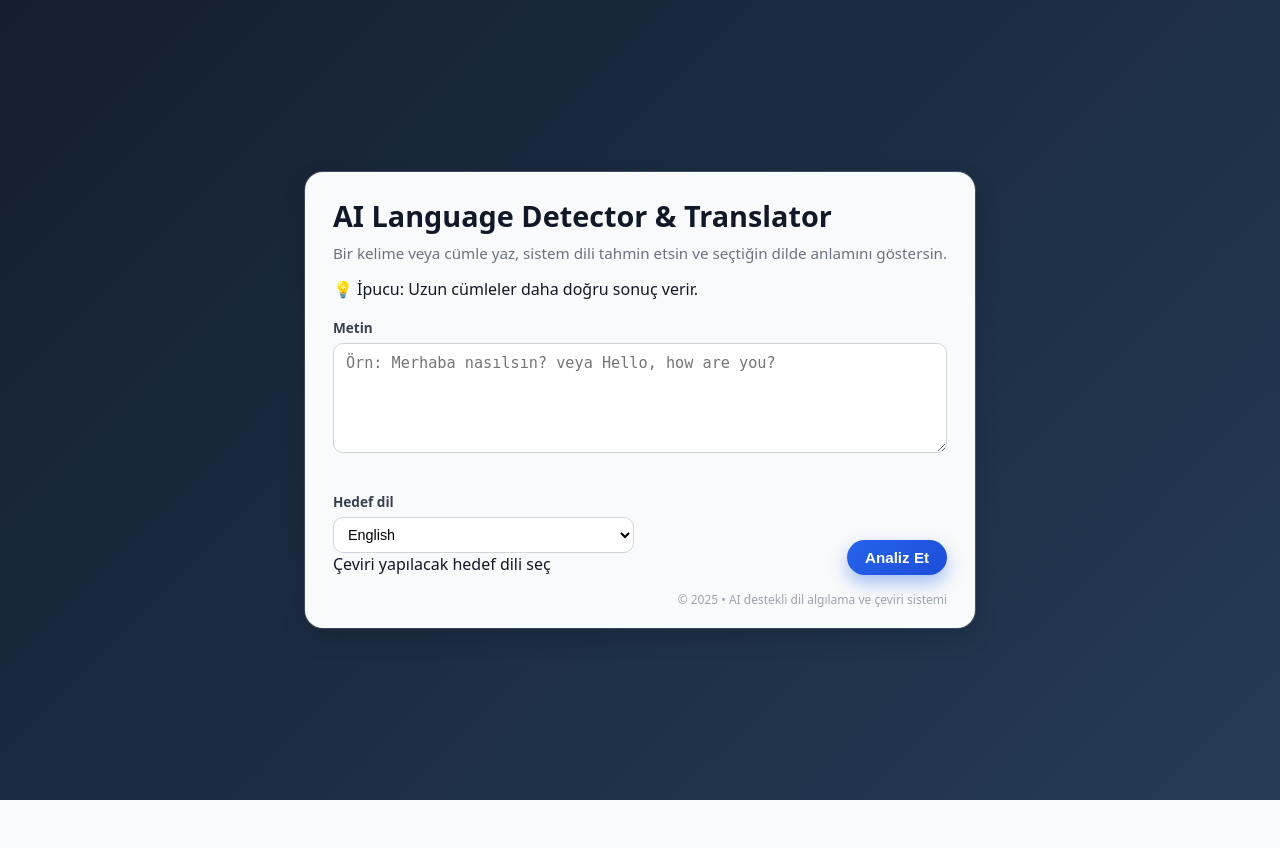
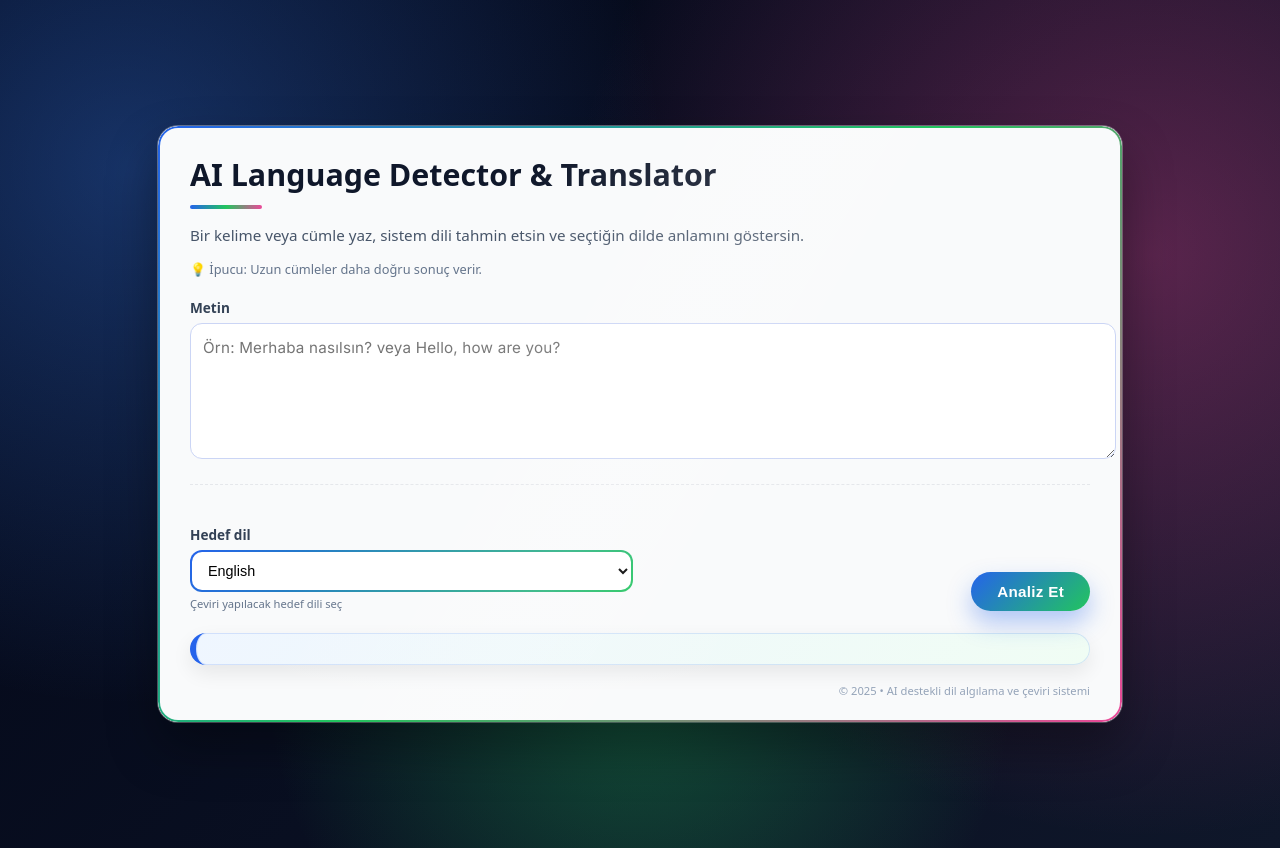
Before and after one commit to Translater09/ai-language-detector, a Flask app: page / in a window 1280 px wide. Before the commit the page ends 800 px from the top, so only its background shows below. Run offline with Flask 3, Linux system fonts and the light colour scheme.

Commit message:
CSS has been improved

```diff
--- a/static/styles.css
+++ b/static/styles.css
@@ -1,86 +1,202 @@
-/* static/styles.css */
+@import url('https://fonts.googleapis.com/css2?family=Inter:wght@400;500;600&display=swap');
 
-* {
-    box-sizing: border-box;
+
+/* ===== PAGE BACKGROUND ===== */
+body {
+    margin: 0;
+    min-height: 100vh;
+    font-family: system-ui, -apple-system, BlinkMacSystemFont, "Segoe UI", sans-serif;
+
+    background:
+        radial-gradient(circle at 10% 20%, rgba(59,130,246,0.35), transparent 40%),
+        radial-gradient(circle at 90% 30%, rgba(236,72,153,0.35), transparent 45%),
+        radial-gradient(circle at 50% 80%, rgba(34,197,94,0.35), transparent 40%),
+        linear-gradient(135deg, #020617, #0f172a);
 }
 
-body {
-    margin: 0;
-    padding: 0;
-    font-family: system-ui, -apple-system, BlinkMacSystemFont, "Segoe UI", sans-serif;
-    background: linear-gradient(135deg, #141e30, #243b55);
-    color: #111827;
+
+/* ===== MERKEZ YERLEŞİM ===== */
+.page-wrapper {
     min-height: 100vh;
     display: flex;
     align-items: center;
     justify-content: center;
+    padding: 24px;
 }
 
-.app-container {
+/* ===== CARD ===== */
+.card {
+    background: #f9fafb;
     width: 100%;
     max-width: 900px;
-    padding: 16px;
+    padding: 28px 32px 24px;
+    border-radius: 20px;
+
+    box-shadow:
+        0 25px 50px rgba(0,0,0,0.35),
+        0 0 0 1px rgba(255,255,255,0.35);
+
+    position: relative;
+    overflow: hidden;
 }
 
-.card {
-    background: #f9fafb;
-    border-radius: 18px;
-    padding: 24px 28px 20px;
-    box-shadow:
-        0 10px 25px rgba(0, 0, 0, 0.15),
-        0 0 0 1px rgba(148, 163, 184, 0.3);
+.card::after {
+    content: "";
+    position: absolute;
+    inset: 0;
+    padding: 2px;
+    border-radius: inherit;
+
+    background: linear-gradient(
+        135deg,
+        #2563eb,
+        #22c55e,
+        #ec4899
+    );
+
+    /* ===== STANDARD MASK ===== */
+    mask:
+        linear-gradient(#fff 0 0) content-box,
+        linear-gradient(#fff 0 0);
+    mask-composite: exclude;
+
+    /* ===== WEBKIT (Safari / Chrome) ===== */
+    -webkit-mask:
+        linear-gradient(#fff 0 0) content-box,
+        linear-gradient(#fff 0 0);
+    -webkit-mask-composite: xor;
+
+    pointer-events: none;
 }
 
+
+
+/* Kart üstünden geçen soft ışık */
+.card::before {
+    content: "";
+    position: absolute;
+    inset: 0;
+    background: linear-gradient(
+        120deg,
+        transparent 30%,
+        rgb(255, 255, 255, 0.15),
+        transparent 70%
+    );
+    pointer-events: none;
+}
+
+
+/* ===== TITLE ===== */
 .title {
     margin: 0;
-    font-size: 1.8rem;
+    font-size: 1.9rem;
     font-weight: 700;
-    color: #111827;
+    color: #0f172a;
 }
 
-.subtitle {
-    margin-top: 8px;
-    font-size: 0.95rem;
-    color: #6b7280;
+.title-underline {
+    width: 72px;
+    height: 4px;
+    background: linear-gradient(90deg, #2563eb, #22c55e, #ec4899);
+    border-radius: 4px;
+    margin: 10px 0 14px;
 }
 
+
+.subtitle {
+    font-size: 0.95rem;
+    color: #475569;
+}
+
+/* ===== HINT ===== */
+.hint {
+    margin-top: 8px;
+    font-size: 0.8rem;
+    color: #64748b;
+}
+
+/* ===== FORM ===== */
 .label {
     display: block;
-    margin-top: 18px;
+    margin-top: 20px;
     margin-bottom: 6px;
     font-size: 0.85rem;
     font-weight: 600;
-    color: #374151;
+    color: #334155;
 }
 
 .textarea {
     width: 100%;
     min-height: 110px;
-    resize: vertical;
-    padding: 10px 12px;
-    border-radius: 10px;
-    border: 1px solid #d1d5db;
+    padding: 12px;
+    border-radius: 12px;
+    border: 1px solid #cbd5f5;
     font-size: 0.95rem;
-    transition: border-color 0.15s ease, box-shadow 0.15s ease;
 }
 
-.textarea:focus {
-    outline: none;
-    border-color: #3b82f6;
-    box-shadow: 0 0 0 1px #3b82f6;
+.textarea {
+    font-family: 'Inter', system-ui, -apple-system, BlinkMacSystemFont, "Segoe UI", sans-serif;
+    font-size: 0.95rem;
+    line-height: 1.6;
+    letter-spacing: 0.2px;
 }
 
+
+.textarea:focus {
+    border-color: transparent;
+    background:
+        linear-gradient(#fff, #fff) padding-box,
+        linear-gradient(135deg, #2563eb, #22c55e) border-box;
+    border: 2px solid transparent;
+}
+
+
+/* ===== DIVIDER ===== */
+.divider {
+    margin: 20px 0;
+    border-top: 1px dashed #e5e7eb;
+}
+
+/* ===== SELECT ===== */
+.select {
+    width: 100%;
+    padding: 10px 12px;
+    border-radius: 12px;
+
+    background:
+        linear-gradient(#fff, #fff) padding-box,
+        linear-gradient(135deg, #2563eb, #22c55e) border-box;
+
+    border: 2px solid transparent;
+
+    font-size: 0.9rem;
+    cursor: pointer;
+}
+
+.select:focus {
+    outline: none;
+    background:
+        linear-gradient(#fff, #fff) padding-box,
+        linear-gradient(135deg, #2563eb, #ec4899) border-box;
+}
+
+
+.select-hint {
+    margin-top: 4px;
+    font-size: 0.7rem;
+    color: #64748b;
+}
+
+/* ===== ROW ===== */
 .row {
     display: flex;
-    gap: 12px;
-    margin-top: 16px;
+    gap: 14px;
     align-items: flex-end;
     flex-wrap: wrap;
 }
 
 .col {
     flex: 1;
-    min-width: 140px;
 }
 
 .align-end {
@@ -88,97 +204,104 @@
     justify-content: flex-end;
 }
 
-.select {
-    width: 100%;
-    padding: 8px 10px;
-    border-radius: 10px;
-    border: 1px solid #d1d5db;
-    background: white;
-    font-size: 0.9rem;
-}
-
+/* ===== BUTTON ===== */
 .button {
-    padding: 9px 18px;
+    padding: 11px 26px;
     border-radius: 999px;
     border: none;
-    background: linear-gradient(135deg, #2563eb, #1d4ed8);
+
+    background: linear-gradient(
+        135deg,
+        #2563eb,
+        #22c55e,
+        #ec4899
+    );
+    background-size: 200% 200%;
+
     color: white;
+    font-weight: 700;
     font-size: 0.95rem;
-    font-weight: 600;
+    letter-spacing: 0.3px;
+
     cursor: pointer;
-    box-shadow: 0 8px 18px rgba(37, 99, 235, 0.4);
-    transition: transform 0.1s ease, box-shadow 0.1s ease, opacity 0.1s ease;
+
+    box-shadow:
+        0 12px 24px rgba(37,99,235,0.35),
+        0 0 0 0 rgba(255,255,255,0.4);
+
+    transition:
+        transform 0.15s ease,
+        box-shadow 0.15s ease,
+        background-position 0.6s ease;
 }
 
 .button:hover {
-    transform: translateY(-1px);
-    box-shadow: 0 10px 22px rgba(37, 99, 235, 0.5);
+    transform: translateY(-2px) scale(1.03);
+    background-position: 100% 0;
+
+    box-shadow:
+        0 18px 32px rgba(37,99,235,0.45),
+        0 0 0 4px rgba(255,255,255,0.15);
 }
 
 .button:active {
-    transform: translateY(0);
-    box-shadow: 0 6px 14px rgba(37, 99, 235, 0.35);
+    transform: translateY(0) scale(0.98);
+    box-shadow:
+        0 10px 18px rgba(37,99,235,0.35);
 }
 
-.button:disabled {
-    opacity: 0.6;
-    cursor: default;
-    box-shadow: none;
-    transform: none;
+
+/* ===== RESULT ===== */
+.result {
+    margin-top: 22px;
+    padding: 16px 18px;
+    border-radius: 16px;
+
+    background: linear-gradient(135deg, #eff6ff, #f0fdf4);
+
+    border-left: 6px solid #2563eb;
+
+    font-size: 0.9rem;
+    line-height: 1.6;
+
+    box-shadow:
+        inset 0 0 0 1px rgba(37,99,235,0.15),
+        0 8px 20px rgba(0,0,0,0.08);
+
+    animation: fadeInUp 0.3s ease-out;
 }
 
-.result {
-    margin-top: 18px;
-    padding: 12px 14px;
-    border-radius: 12px;
-    background: #eff6ff;
-    border: 1px solid #bfdbfe;
-    font-size: 0.9rem;
-    color: #111827;
+
+.result strong {
+    display: block;
+    margin-bottom: 4px;
+    color: #1e40af;
 }
 
-.result-title {
-    font-weight: 600;
-    margin-bottom: 6px;
-}
-
-.result-section {
-    margin-top: 4px;
-}
-
-.result-label {
-    font-weight: 600;
-    color: #1f2933;
-}
-
-.result-text {
-    margin-top: 2px;
-    white-space: pre-wrap;
-}
-
-.result-error {
-    background: #fef2f2;
-    border-color: #fecaca;
-    color: #7f1d1d;
-}
-
+/* ===== FOOTER ===== */
 .footer {
-    margin-top: 16px;
-    font-size: 0.75rem;
-    color: #9ca3af;
+    margin-top: 18px;
+    font-size: 0.7rem;
+    color: #94a3b8;
     text-align: right;
 }
 
-.hidden {
-    display: none;
-}
-
-@media (max-width: 640px) {
+/* ===== RESPONSIVE ===== */
+@media (max-width: 600px) {
     .card {
-        padding: 18px 16px 16px;
+        padding: 22px 18px;
     }
 
-    .title {
-        font-size: 1.4rem;
+    .row {
+        flex-direction: column;
+        align-items: stretch;
+    }
+
+    .align-end {
+        justify-content: stretch;
+    }
+
+    .button {
+        width: 100%;
     }
 }
```
